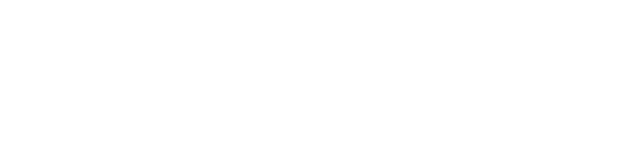
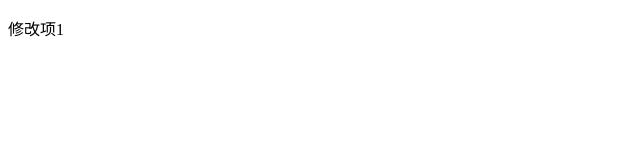
Before and after one commit to helloWordmall/mapGit, a plain HTML site: page index.html in a window 1280 px wide. Shown: the full height of the page, 0-640 px from the left. Drawn offline with Linux system fonts and the light colour scheme.

Commit message:
第二次提交

```diff
--- a/index.html
+++ b/index.html
@@ -5,6 +5,6 @@
     <meta charset="utf-8">
 </head>
 <body>
-
+    <p>修改项1</p>
 </body>
 </html>
```
